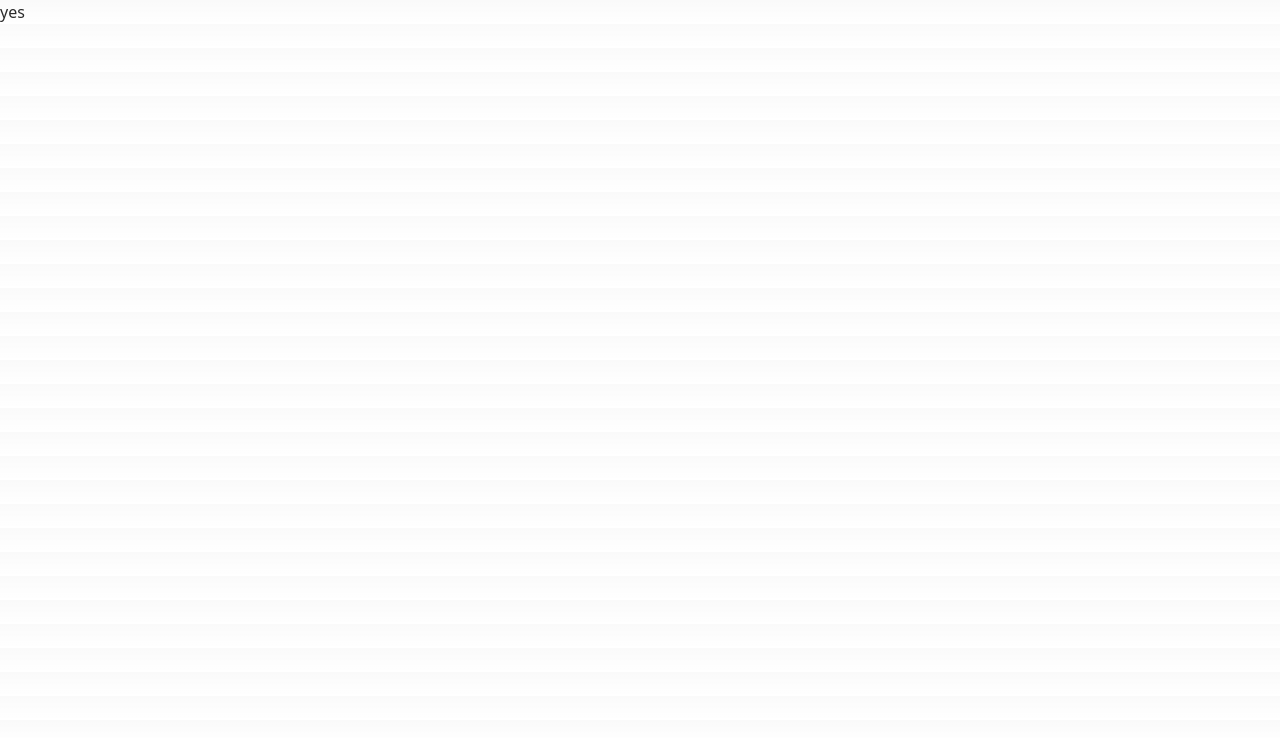
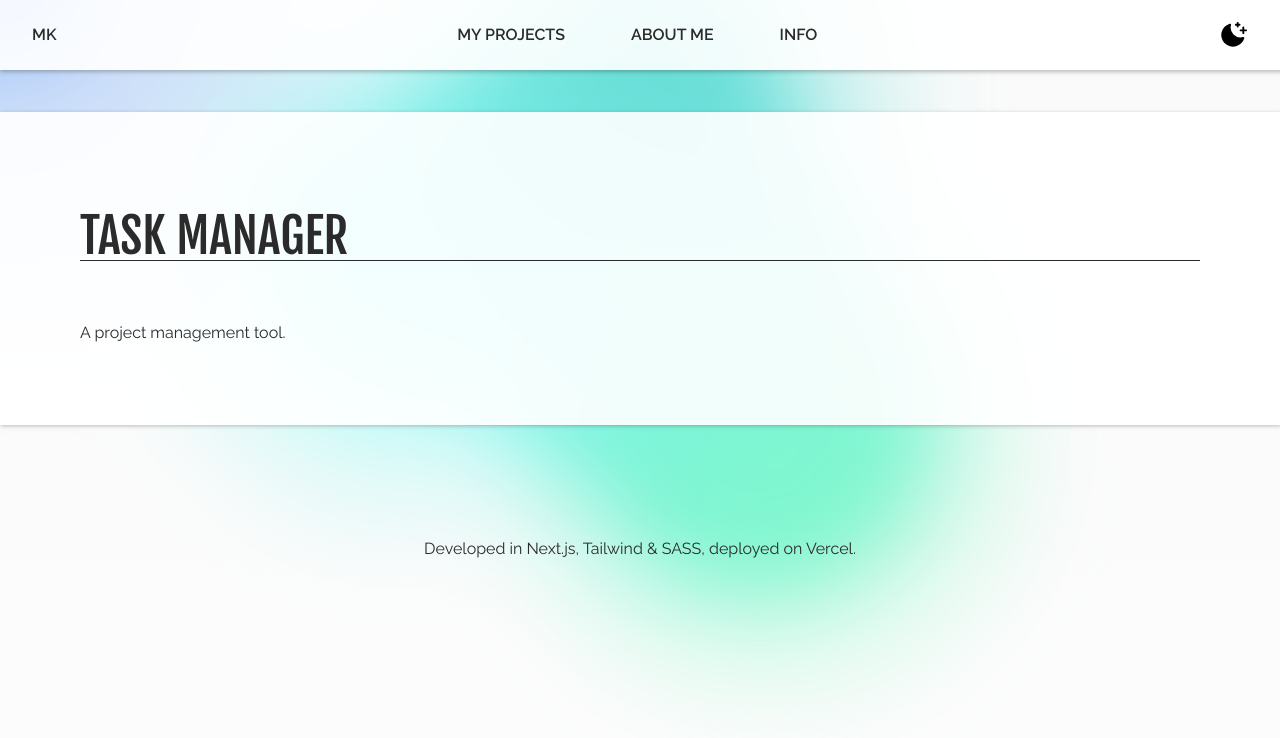
Before and after one commit to amekatze/portfolio2023, a Next.js app: page /projects/1 in a window 1280 px wide. Shown: the top 738 px of the page. Built offline with nearby package versions, Linux system fonts and the light colour scheme.

Commit message:
routing and layout

```diff
--- a/src/components/About.tsx
+++ b/src/components/About.tsx
@@ -1,14 +1,14 @@
 import Image from "next/image";
 
 interface AboutProps {
-  fraunces: any;
+  fjalla: any;
 }
 
-export default function About({ fraunces }: AboutProps) {
+export default function About({ fjalla }: AboutProps) {
   return (
     <div className="about mt-10 pt-10 pb-20 px-6 md:px-20">
       <h1
-        className={`${fraunces.className} md:text-5xl text-3xl uppercase text-right md:px-14`}
+        className={`${fjalla.className} md:text-5xl text-3xl uppercase text-right md:px-14`}
       >
         About Me
       </h1>
--- a/src/components/Header.tsx
+++ b/src/components/Header.tsx
@@ -1,13 +1,13 @@
 import Image from "next/image";
 
 interface NavProps {
-  fraunces: any;
+  fjalla: any;
 }
 
-export default function Header({ fraunces }: NavProps) {
+export default function Header({ fjalla }: NavProps) {
   return (
     <div className="flex flex-col gap-14 md:my-64 my-40 md:px-24 px-6 h-scren header ">
-      <div className={`${fraunces.className} md:text-8xl text-6xl uppercase`}>
+      <div className={`${fjalla.className} md:text-8xl text-6xl uppercase`}>
         Hi, I'm Mali.
         <br />
         I'm a Full-Stack Developer
--- /dev/null
+++ b/src/components/Layout.tsx
@@ -0,0 +1,95 @@
+import { Raleway } from "next/font/google";
+import React, { useEffect, ReactNode } from "react";
+import Nav from "@/components/Nav";
+import Footer from "@/components/Footer";
+
+interface LayoutProps {
+  children: ReactNode;
+}
+
+const raleway = Raleway({ subsets: ["latin"] });
+
+const Layout: React.FC<LayoutProps> = ({ children }) => {
+  useEffect(() => {
+    const interBubble = document.querySelector<HTMLDivElement>(".interactive")!;
+    let curX = 0;
+    let curY = 0;
+    let tgX = 0;
+    let tgY = 0;
+
+    function move() {
+      curX += (tgX - curX) / 20;
+      curY += (tgY - curY) / 20;
+      interBubble.style.transform = `translate(${Math.round(
+        curX
+      )}px, ${Math.round(curY)}px)`;
+      requestAnimationFrame(() => {
+        move();
+      });
+    }
+
+    const handleMouseMove = (event: MouseEvent | TouchEvent) => {
+      if (event instanceof MouseEvent) {
+        tgX = event.clientX;
+        tgY = event.clientY;
+      } else if (event instanceof TouchEvent) {
+        const touch = event.touches[0];
+        tgX = touch.clientX;
+        tgY = touch.clientY;
+      }
+    };
+
+    window.addEventListener("mousemove", handleMouseMove);
+    window.addEventListener("touchmove", handleMouseMove);
+
+    move();
+
+    return () => {
+      window.removeEventListener("mousemove", handleMouseMove);
+      window.removeEventListener("touchmove", handleMouseMove);
+    };
+  }, []);
+
+  return (
+    <main className={`${raleway.className} flex flex-col min-h-screen py-24`}>
+      <div className="text-container">
+        <Nav />
+
+        <div className="flex flex-col md:w-screen w-[125vw]">
+          {children}
+          <Footer />
+        </div>
+      </div>
+      <div className="gradient-bg">
+        <svg xmlns="http://www.w3.org/2000/svg">
+          <defs>
+            <filter id="goo">
+              <feGaussianBlur
+                in="SourceGraphic"
+                stdDeviation="10"
+                result="blur"
+              />
+              <feColorMatrix
+                in="blur"
+                mode="matrix"
+                values="1 0 0 0 0  0 1 0 0 0  0 0 1 0 0  0 0 0 18 -8"
+                result="goo"
+              />
+              <feBlend in="SourceGraphic" in2="goo" />
+            </filter>
+          </defs>
+        </svg>
+        <div className="gradients-container">
+          <div className="g1"></div>
+          <div className="g2"></div>
+          <div className="g3"></div>
+          <div className="g4"></div>
+          <div className="g5"></div>
+          <div className="interactive"></div>
+        </div>
+      </div>
+    </main>
+  );
+};
+
+export default Layout;
--- a/src/components/Nav.tsx
+++ b/src/components/Nav.tsx
@@ -1,4 +1,5 @@
 import { useState, useEffect } from "react";
+import Link from "next/link";
 import Image from "next/image";
 
 export default function Nav({}) {
@@ -69,7 +70,7 @@ export default function Nav({}) {
       <div className="nav fixed top-0 w-full md:px-8 px-4 flex justify-between items-center font-semibold">
         {!isMobile && (
           <span className="logo flex justify-center items-center">
-            <a href="">MK</a>
+            <Link href={`/`}>MK</Link>
           </span>
         )}
 
--- a/src/components/Work.tsx
+++ b/src/components/Work.tsx
@@ -3,20 +3,21 @@ import Link from "next/link";
 import projects from "../projects.json";
 
 interface WorkProps {
-  fraunces: any;
+  fjalla: any;
 }
 
-export default function Work({ fraunces }: WorkProps) {
+export default function Work({ fjalla }: WorkProps) {
   return (
     <div className="px-6 md:px-20 mt-10 py-10 pb-20 work">
-      <h1 className={`${fraunces.className} md:text-5xl text-3xl uppercase `}>
+      <h1 className={`${fjalla.className} md:text-5xl text-3xl uppercase `}>
         My Projects
       </h1>
       <div className="grid xl:grid-cols-2 md:grid-cols-2 grid-cols-1 gap-10 w-full">
         {projects.map((project) => (
           <Link
-            key={project.title}
-            href={`/projects/${encodeURIComponent(project.title)}`}
+            key={project.id}
+            href={`/projects/${encodeURIComponent(project.id)}`}
+            passHref
           >
             <div className="project-card">
               <div className="project-image mb-4 object-cover">
@@ -28,7 +29,7 @@ export default function Work({ fraunces }: WorkProps) {
                   className="rounded-md w-full h-full"
                 />
               </div>
-              <h2 className={`${fraunces.className} text-3xl uppercase `}>
+              <h2 className={`${fjalla.className} text-3xl uppercase `}>
                 {project.title}
               </h2>
               <p>{project.description}</p>
--- a/src/pages/index.tsx
+++ b/src/pages/index.tsx
@@ -1,96 +1,17 @@
-import { Raleway, Fraunces, Fjalla_One } from "next/font/google";
-import React, { useEffect } from "react";
-
-import Nav from "@/components/Nav";
+import { Fjalla_One } from "next/font/google";
 import Header from "@/components/Header";
 import Work from "@/components/Work";
 import About from "@/components/About";
-import Footer from "@/components/Footer";
+import Layout from "@/components/Layout";
 
-const raleway = Raleway({ subsets: ["latin"] });
-const fraunces = Fjalla_One({ weight: "400", preload: false });
+const fjalla = Fjalla_One({ weight: "400", preload: false });
 
 export default function Home() {
-  useEffect(() => {
-    const interBubble = document.querySelector<HTMLDivElement>(".interactive")!;
-    let curX = 0;
-    let curY = 0;
-    let tgX = 0;
-    let tgY = 0;
-
-    function move() {
-      curX += (tgX - curX) / 20;
-      curY += (tgY - curY) / 20;
-      interBubble.style.transform = `translate(${Math.round(
-        curX
-      )}px, ${Math.round(curY)}px)`;
-      requestAnimationFrame(() => {
-        move();
-      });
-    }
-
-    const handleMouseMove = (event: MouseEvent | TouchEvent) => {
-      if (event instanceof MouseEvent) {
-        tgX = event.clientX;
-        tgY = event.clientY;
-      } else if (event instanceof TouchEvent) {
-        const touch = event.touches[0];
-        tgX = touch.clientX;
-        tgY = touch.clientY;
-      }
-    };
-
-    window.addEventListener("mousemove", handleMouseMove);
-    window.addEventListener("touchmove", handleMouseMove);
-
-    move();
-
-    return () => {
-      window.removeEventListener("mousemove", handleMouseMove);
-      window.removeEventListener("touchmove", handleMouseMove);
-    };
-  }, []);
-
   return (
-    <main className={`flex flex-col min-h-screen py-24 ${raleway.className}`}>
-      <div className="text-container">
-        <Nav />
-
-        <div className="flex flex-col md:w-screen w-[125vw]">
-          <Header fraunces={fraunces} />
-          <Work fraunces={fraunces} />
-          <About fraunces={fraunces} />
-          <Footer />
-        </div>
-      </div>
-      <div className="gradient-bg">
-        <svg xmlns="http://www.w3.org/2000/svg">
-          <defs>
-            <filter id="goo">
-              <feGaussianBlur
-                in="SourceGraphic"
-                stdDeviation="10"
-                result="blur"
-              />
-              <feColorMatrix
-                in="blur"
-                mode="matrix"
-                values="1 0 0 0 0  0 1 0 0 0  0 0 1 0 0  0 0 0 18 -8"
-                result="goo"
-              />
-              <feBlend in="SourceGraphic" in2="goo" />
-            </filter>
-          </defs>
-        </svg>
-        <div className="gradients-container">
-          <div className="g1"></div>
-          <div className="g2"></div>
-          <div className="g3"></div>
-          <div className="g4"></div>
-          <div className="g5"></div>
-          <div className="interactive"></div>
-        </div>
-      </div>
-    </main>
+    <Layout>
+      <Header fjalla={fjalla} />
+      <Work fjalla={fjalla} />
+      <About fjalla={fjalla} />
+    </Layout>
   );
 }
--- a/src/pages/projects/[project].tsx
+++ b/src/pages/projects/[project].tsx
@@ -1,3 +1,32 @@
+import { Fjalla_One } from "next/font/google";
+import { useRouter } from "next/router";
+import Layout from "@/components/Layout";
+import projects from "../../projects.json";
+
+const fjalla = Fjalla_One({ weight: "400", preload: false });
+
 export default function Project() {
-  return <div>yes</div>;
+  const router = useRouter();
+  const project_id = router.query.project;
+
+  const projectId = parseInt(project_id as string, 10);
+  console.log(router.query);
+
+  const project = projects.find((project) => project.id === projectId);
+
+  return (
+    <Layout>
+      <div className="px-6 md:px-20 mt-28 py-10 pb-20 work">
+        <h1 className={`${fjalla.className} md:text-5xl text-3xl uppercase `}>
+          {project ? project.title : "Project Not Found"}
+        </h1>
+        {project && (
+          <div>
+            <p>{project.description}</p>
+            {/* Add more details or components based on your project object */}
+          </div>
+        )}
+      </div>
+    </Layout>
+  );
 }
--- a/src/projects.json
+++ b/src/projects.json
@@ -1,5 +1,6 @@
 [
   {
+    "id": 1,
     "title": "Task Manager",
     "description": "A project management tool.",
     "images": ["/images/taskmanager.png", "/images/taskmanager_addtask.png"],
```
